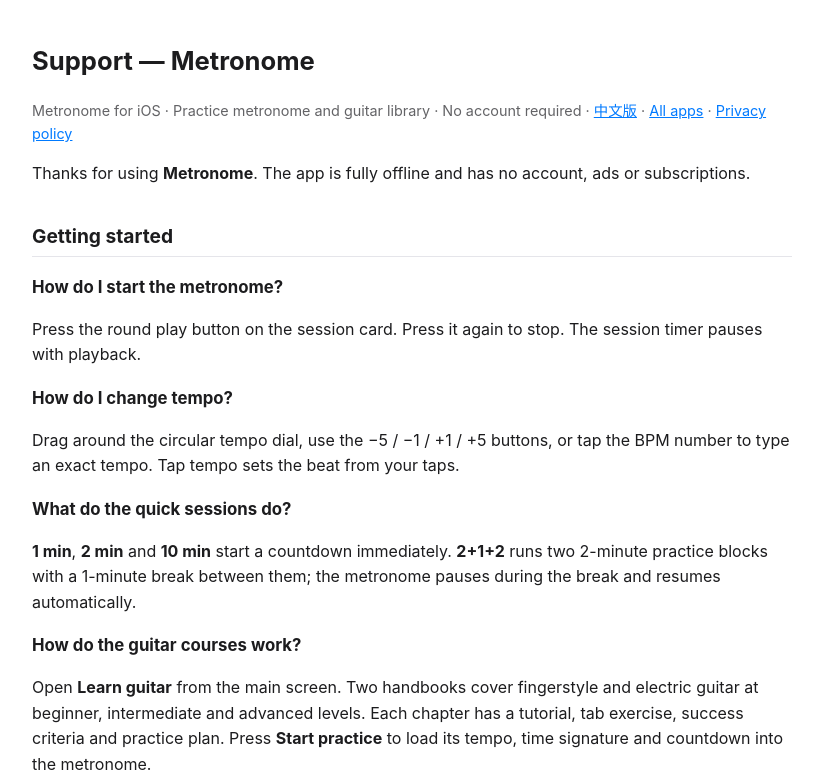
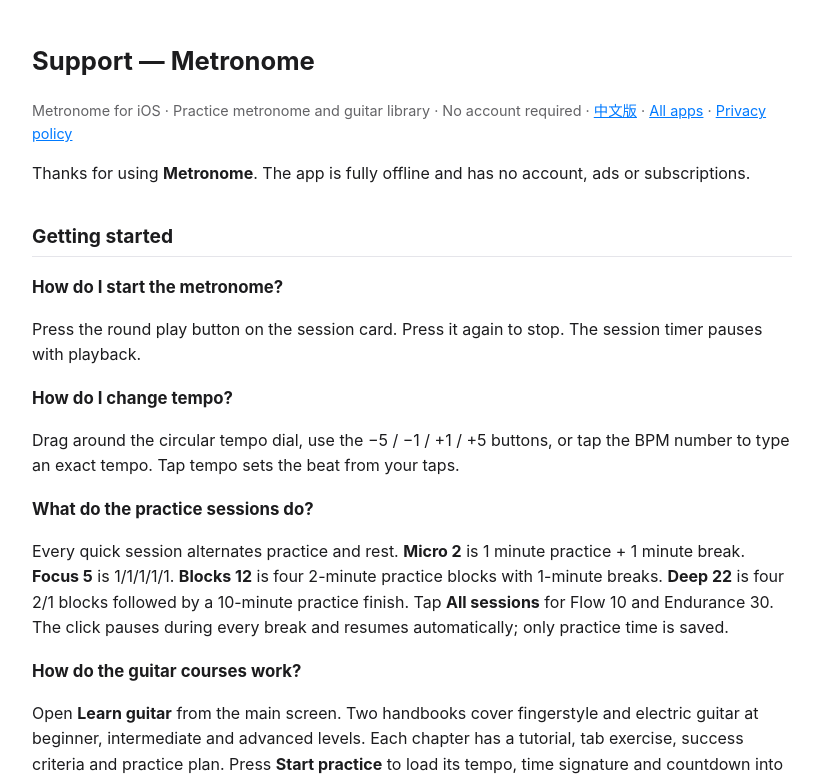
Before and after one commit to nightwolf-chen/product-support, a plain HTML site: page metronome/support.html in a window 1280 px wide. Shown: the top 782 px of the page, without its empty margins (228-1048 px from the left). Drawn offline with Linux system fonts and the light colour scheme.

Commit message:
Update Metronome quick sessions to practice/break blocks

```diff
--- a/metronome/support.html
+++ b/metronome/support.html
@@ -32,10 +32,13 @@ pauses with playback.</p>
 <p>Drag around the circular tempo dial, use the −5 / −1 / +1 / +5 buttons, or tap the BPM
 number to type an exact tempo. Tap tempo sets the beat from your taps.</p>
 
-<h3>What do the quick sessions do?</h3>
-<p><strong>1 min</strong>, <strong>2 min</strong> and <strong>10 min</strong> start a countdown
-immediately. <strong>2+1+2</strong> runs two 2-minute practice blocks with a 1-minute break
-between them; the metronome pauses during the break and resumes automatically.</p>
+<h3>What do the practice sessions do?</h3>
+<p>Every quick session alternates practice and rest. <strong>Micro 2</strong> is 1 minute
+practice + 1 minute break. <strong>Focus 5</strong> is 1/1/1/1/1. <strong>Blocks 12</strong>
+is four 2-minute practice blocks with 1-minute breaks. <strong>Deep 22</strong> is four
+2/1 blocks followed by a 10-minute practice finish. Tap <strong>All sessions</strong> for
+Flow 10 and Endurance 30. The click pauses during every break and resumes automatically;
+only practice time is saved.</p>
 
 <h3>How do the guitar courses work?</h3>
 <p>Open <strong>Learn guitar</strong> from the main screen. Two handbooks cover fingerstyle and
```
Also changed, not shown: metronome/support-zh.html (+2 -2 lines).
